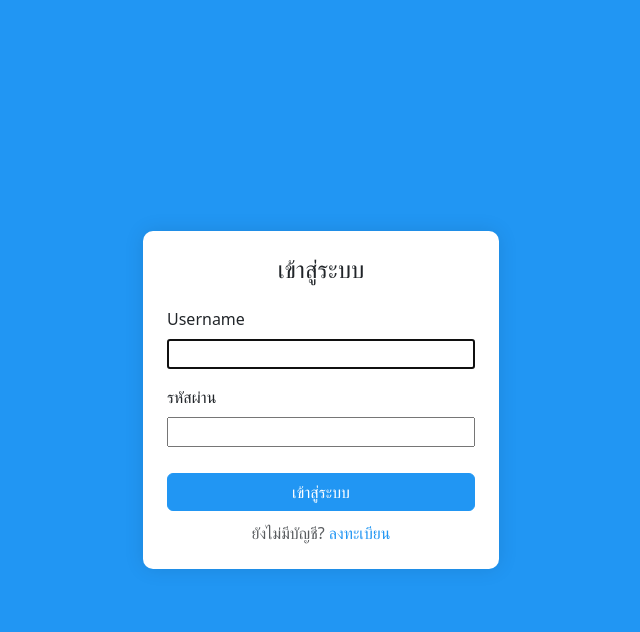
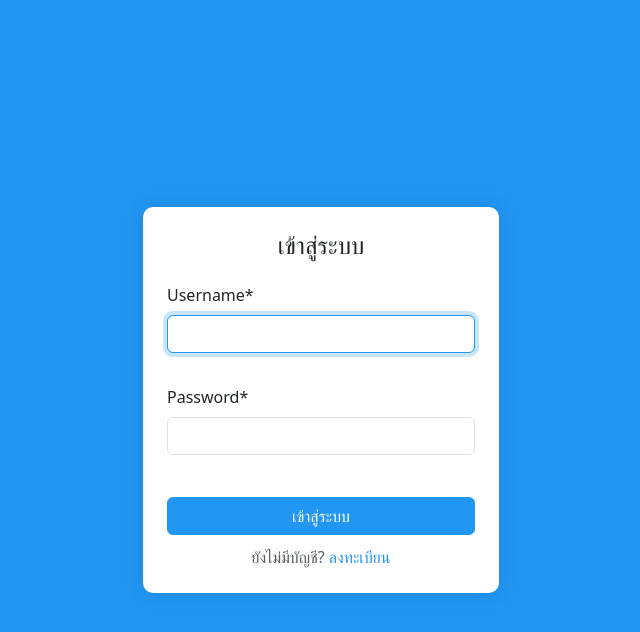
Before and after one commit to nntch26/MyPillBuddy, a Django app: page /login/ in a window 1280 px wide. Shown: the top 632 px of the page, without its empty margins (319-959 px from the left). Run offline with Django 4.2, Linux system fonts and the light colour scheme; some libraries are stand-ins or nearby versions.

Commit message:
edit login

```diff
--- a/myproject/myapp/templates/login.html
+++ b/myproject/myapp/templates/login.html
@@ -1,3 +1,5 @@
+{% load crispy_forms_tags %}
+
 <!DOCTYPE html>
 <html lang="th">
 <head>
@@ -54,12 +56,10 @@
                     <form method="POST">
                         {% csrf_token %}
                         <div class="mb-3">
-                            <label for="loginEmail" class="form-label">Username</label>
-                            {{ form.username }}
+                            {{ form.username|as_crispy_field }}
                         </div>
                         <div class="mb-3">
-                            <label for="loginPassword" class="form-label">รหัสผ่าน</label>
-                            {{ form.password }}
+                            {{ form.password|as_crispy_field }}
                         </div>
                         <div style="display: flex; justify-content: center;">
                             <button type="submit" class="btn btn-primary" style="text-align: center; margin-bottom: 10px; margin-top: 10px; width: 100%;">เข้าสู่ระบบ</button>
--- a/myproject/myapp/templates/temp_doctor/base_doctor.html
+++ b/myproject/myapp/templates/temp_doctor/base_doctor.html
@@ -32,7 +32,7 @@
     <div class="sidebar">
         <div class="text-center mb-4">
             <i class="fas fa-user-md fa-2x"></i>
-            <h6 class="mb-0">นพ. สมชาย ใจดี</h6>
+            <h6 class="mb-0">{{ request.user.first_name }} {{ request.user.last_name }}</h6>
             <small class="text-muted">แพทย์ผู้เชี่ยวชาญ</small>
         </div>
         <div class="nav flex-column">
```
